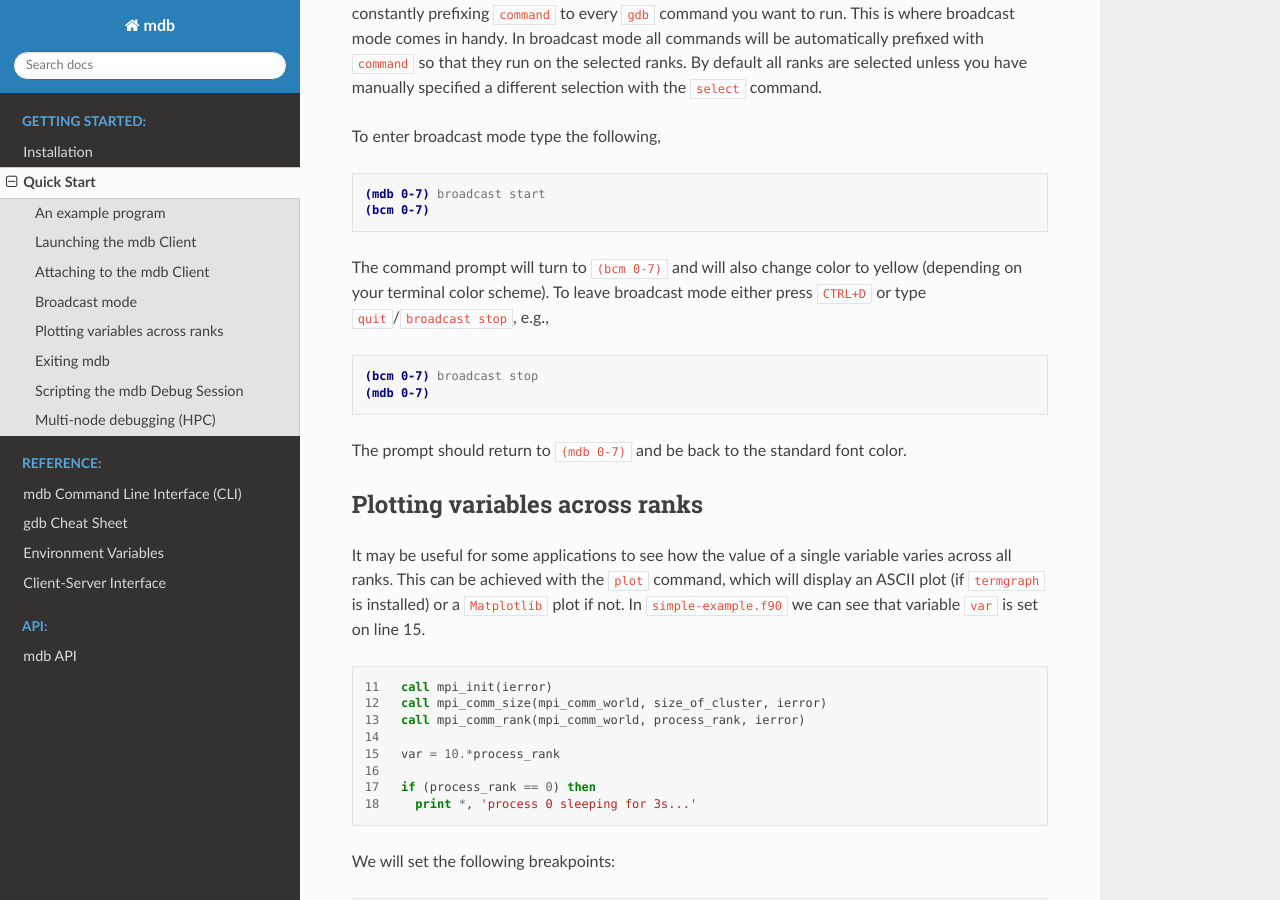
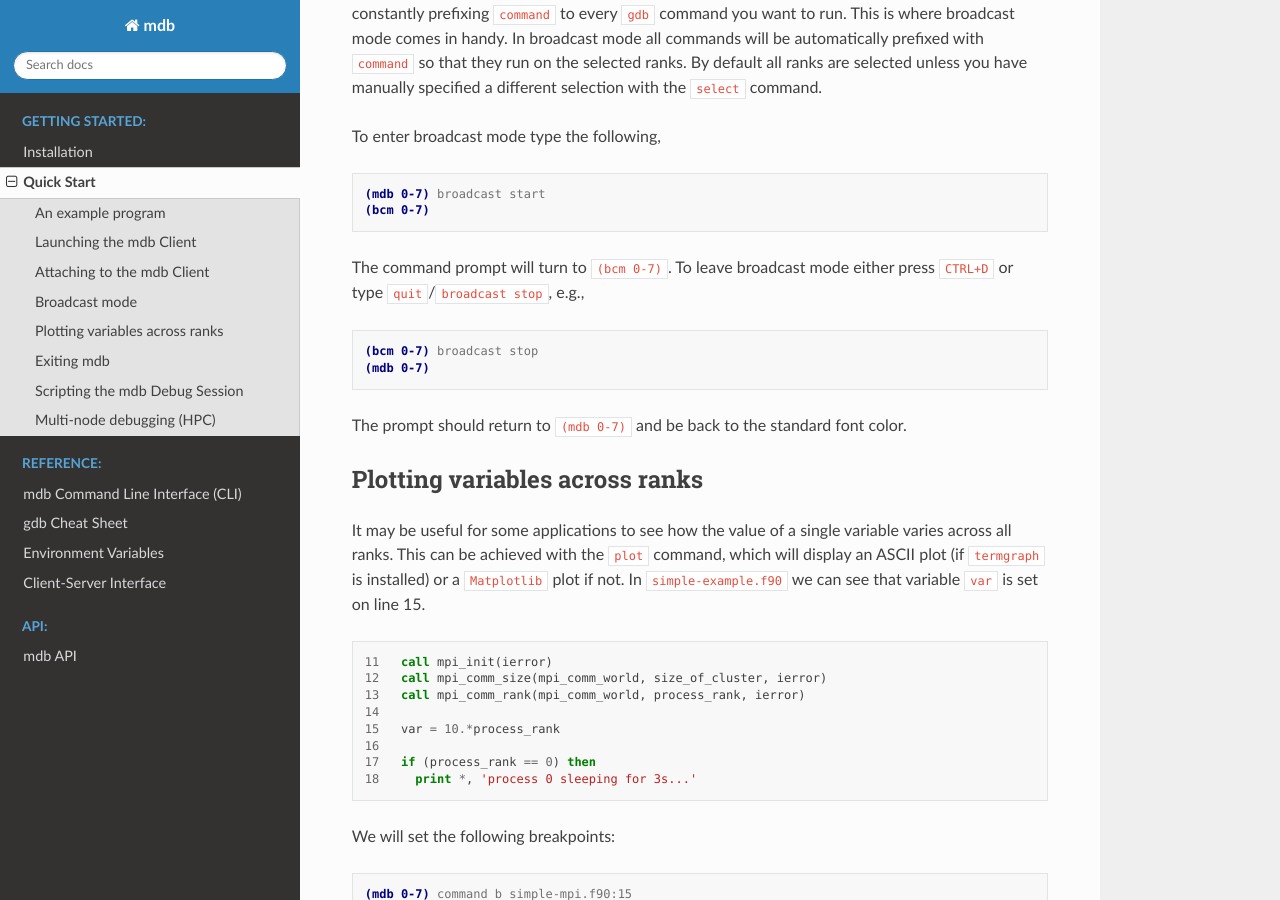
Before and after one commit to TomMelt/mdb, a Sphinx documentation site: the page built from docs/source/quick-start.rst, in a window 1280 px wide and 900 px high, scrolled down 4349 px. Built offline with Sphinx 7.4.7 and the Read the Docs theme 3.1.0, drawn with Linux system fonts in a browser that asks for light colours.

Commit message:
chore: fix formatting of mdb shell bcm mode

```diff
--- a/docs/source/quick-start.rst
+++ b/docs/source/quick-start.rst
@@ -249,9 +249,8 @@ To enter broadcast mode type the following,
    (mdb 0-7) broadcast start
    (bcm 0-7)
 
-The command prompt will turn to ``(bcm 0-7)`` and will also change color to yellow (depending on
-your terminal color scheme). To leave broadcast mode either press ``CTRL+D`` or type
-``quit``/``broadcast stop``, e.g.,
+The command prompt will turn to ``(bcm 0-7)``. To leave broadcast mode either press ``CTRL+D`` or
+type ``quit``/``broadcast stop``, e.g.,
 
 .. code-block:: console
 
```
Also changed, not shown: 1 other file.
